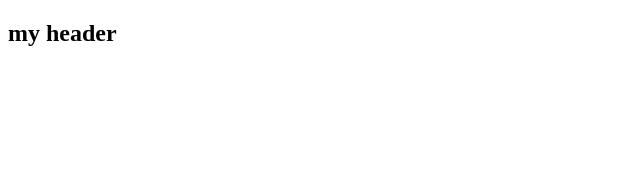
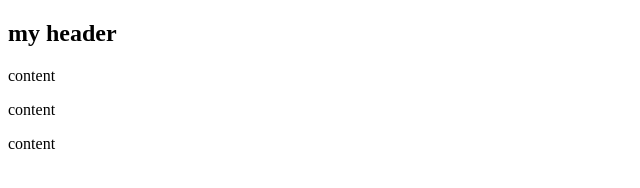
Before and after one commit to wagner-gamarra/primer-trabajo, a plain HTML site: page index.html in a window 1280 px wide. Shown: the whole page, without its empty margins (0-640 px from the left). Drawn offline with Linux system fonts and the light colour scheme.

Commit message:
agregamos 3 contenidos

```diff
--- a/index.html
+++ b/index.html
@@ -10,4 +10,7 @@
         <h2>my header</h2>
     </header>
 </body>
+<p>content</p>
+<p>content</p>
+<p>content</p>
 </html>
```
